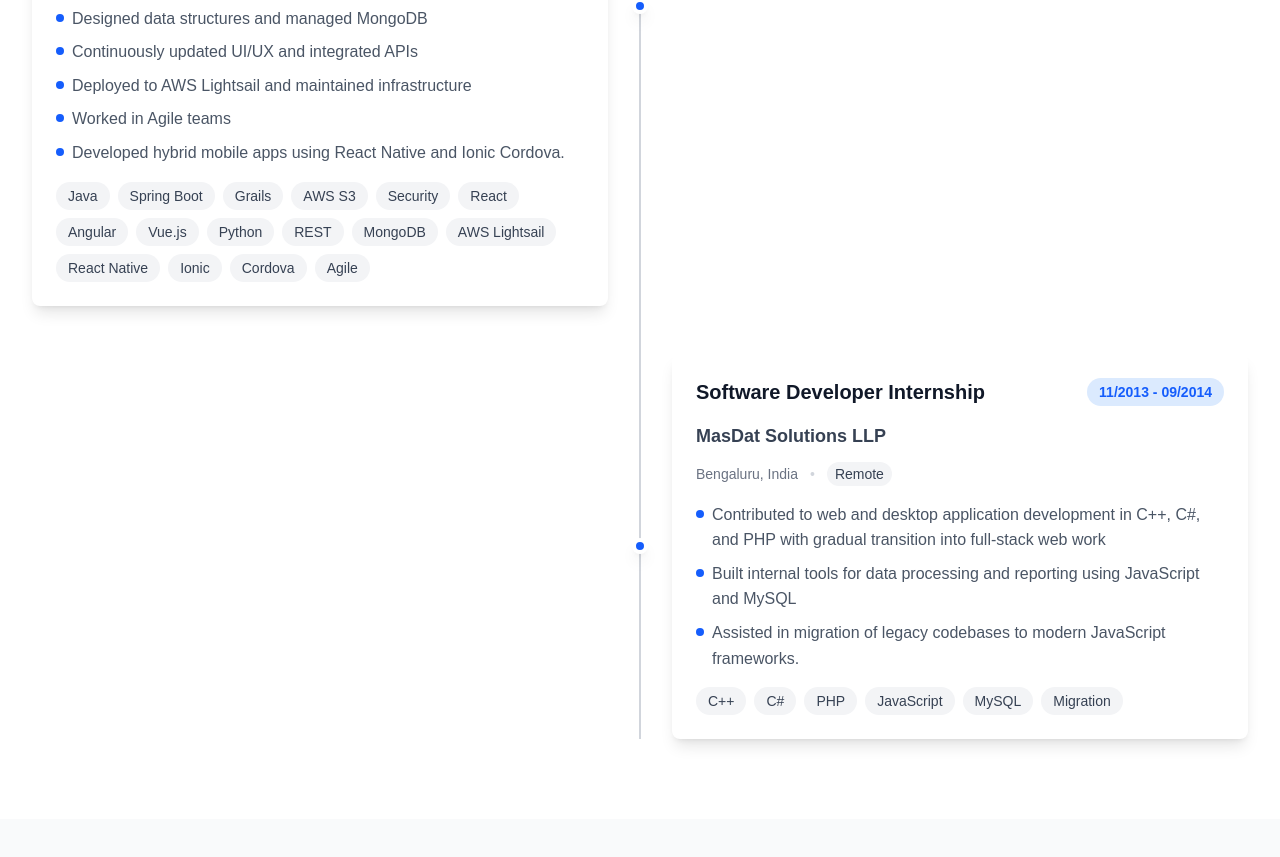
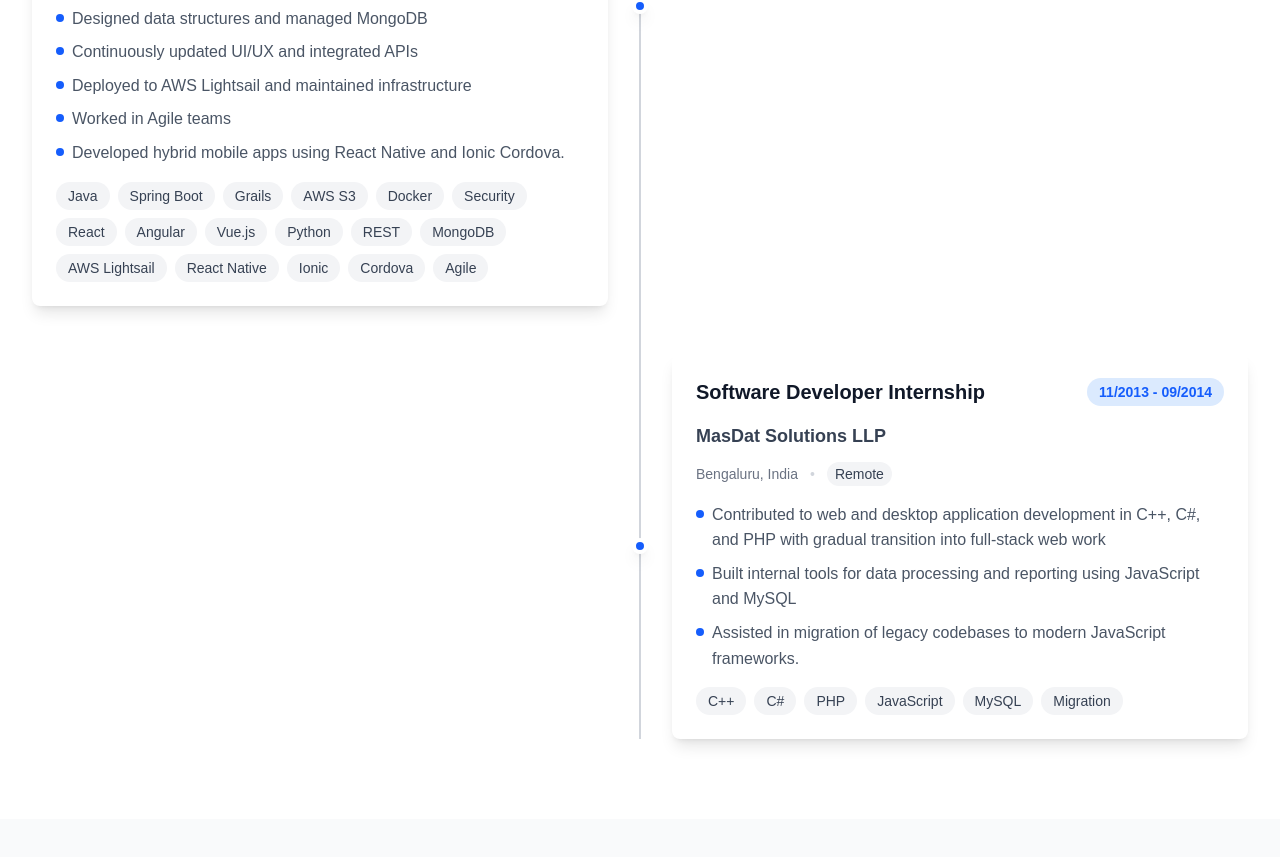
Before and after one commit to frontsunriver/profile_page, a Next.js app: page / in a window 1280 px wide. Shown: the part 3223-4080 px from the top of the page. Built offline with nearby package versions, Linux system fonts and the light colour scheme.

Commit message:
feat(:update)Update feature

```diff
--- a/src/components/Projects.tsx
+++ b/src/components/Projects.tsx
@@ -19,12 +19,22 @@
               key={index}
               className="bg-white rounded-lg shadow-lg overflow-hidden hover:shadow-xl transition-shadow duration-300 group"
             >
-              {/* Project Image Placeholder */}
-              <div className="h-48 bg-gradient-to-br from-blue-500 to-purple-600 flex items-center justify-center">
+              {/* Project Image */}
+              {project.useImage && project.image ? (
+                <div className="h-48" style={{ backgroundColor: project.bgColor || '#f3f4f6' }}>
+                  <img
+                    src={project.image}
+                    alt={`${project.name} logo`}
+                    className="w-full h-full object-contain p-4"
+                  />
+                </div>
+              ) : (
+                <div className="h-48 flex items-center justify-center" style={{ backgroundColor: project.bgColor || '#3b82f6' }}>
                   <div className="text-white text-6xl font-bold">
                     {project.name.split(' ').map(word => word[0]).join('')}
                   </div>
                 </div>
+              )}
 
               <div className="p-6">
                 <h3 className="text-xl font-bold text-gray-900 mb-3 group-hover:text-blue-600 transition-colors">
@@ -46,7 +56,21 @@
                   ))}
                 </div>
 
-                <div className="flex space-x-4">
+                <div className="flex">
+                  {project.live ? (
+                    <a
+                      href={project.live}
+                      target="_blank"
+                      rel="noopener noreferrer"
+                      className="flex items-center px-4 py-2 bg-blue-600 text-white rounded-lg hover:bg-blue-700 transition-colors duration-200"
+                    >
+                      <svg className="h-4 w-4 mr-2" fill="none" stroke="currentColor" viewBox="0 0 24 24">
+                        <path strokeLinecap="round" strokeLinejoin="round" strokeWidth={2} d="M10 6H6a2 2 0 00-2 2v10a2 2 0 002 2h10a2 2 0 002-2v-4M14 4h6m0 0v6m0-6L10 14" />
+                      </svg>
+                      Live Link
+                    </a>
+                  ) : (
+                    project.github && (
                       <a
                         href={project.github}
                         target="_blank"
@@ -58,18 +82,8 @@
                         </svg>
                         Code
                       </a>
-
-                  <a
-                    href={project.live}
-                    target="_blank"
-                    rel="noopener noreferrer"
-                    className="flex items-center px-4 py-2 bg-blue-600 text-white rounded-lg hover:bg-blue-700 transition-colors duration-200"
-                  >
-                    <svg className="h-4 w-4 mr-2" fill="none" stroke="currentColor" viewBox="0 0 24 24">
-                      <path strokeLinecap="round" strokeLinejoin="round" strokeWidth={2} d="M10 6H6a2 2 0 00-2 2v10a2 2 0 002 2h10a2 2 0 002-2v-4M14 4h6m0 0v6m0-6L10 14" />
-                    </svg>
-                    Live Demo
-                  </a>
+                    )
+                  )}
                 </div>
               </div>
             </div>
--- a/src/config/profile.ts
+++ b/src/config/profile.ts
@@ -42,6 +42,8 @@
       github: string;
       live: string;
       image: string;
+      useImage?: boolean;
+      bgColor?: string;
     }>;
   };
   education: {
@@ -126,7 +128,7 @@
         location: "Tel Aviv‑Yafo, Tel Aviv, Israel",
         workMode: "Remote",
         description: "Designed backend with Java Spring Boot and Grails, integrated AWS S3 storage and built a security module; implemented UI/UX with React, Angular, and Vue.js; developed REST APIs with Python and integrated them into front‑end applications; designed data structures and managed MongoDB; continuously updated UI/UX and integrated APIs; deployed to AWS Lightsail and maintained infrastructure; worked in Agile teams; developed hybrid mobile apps using React Native and Ionic Cordova.",
-        technologies: ["Java", "Spring Boot", "Grails", "AWS S3", "Security", "React", "Angular", "Vue.js", "Python", "REST", "MongoDB", "AWS Lightsail", "React Native", "Ionic", "Cordova", "Agile"]
+        technologies: ["Java", "Spring Boot", "Grails", "AWS S3", "Docker", "Security", "React", "Angular", "Vue.js", "Python", "REST", "MongoDB", "AWS Lightsail", "React Native", "Ionic", "Cordova", "Agile"]
       },
       {
         company: "MasDat Solutions LLP",
@@ -168,28 +170,33 @@
     title: "Featured Projects",
     items: [
       {
-        name: "E-Commerce Platform",
-        description: "A full-stack e-commerce solution with real-time inventory management, payment processing, and admin dashboard.",
-        technologies: ["React", "Node.js", "PostgreSQL", "Stripe", "AWS"],
-        github: "https://github.com/frontsunriver/ecommerce-platform",
-        live: "https://ecommerce-demo.com",
-        image: "/images/ecommerce.jpg"
+        name: "Luxury House Booking Platform",
+        description: "A luxury villa/house booking order system in Croatia built with PHP/Laravel, featuring real-time updates via WebSockets, Airbnb integration for listings/reservations, and robust availability management.",
+        technologies: ["PHP", "Laravel", "MySQL", "WebSockets", "Airbnb API"],
+        github: "",
+        live: "https://luxurycroatiaretreats.com",
+        image: "/luxurycroatiaretreats-log.png",
+        useImage: true,
+        bgColor: "#f3f4f6"
       },
       {
-        name: "Task Management App",
-        description: "A collaborative task management application with real-time updates, team collaboration features, and project tracking.",
-        technologies: ["Next.js", "TypeScript", "MongoDB", "Socket.io", "Tailwind CSS"],
-        github: "https://github.com/frontsunriver/task-manager",
-        live: "https://taskmanager-demo.com",
-        image: "/images/taskmanager.jpg"
+        name: "Vaultka Crypto Platform",
+        description: "A crypto application built with React and Next.js, using NestJS for the backend with Web3 integration and Wagmi for wallet connectivity.",
+        technologies: ["React", "Next.js", "NestJS", "Web3", "Wagmi", "TypeScript"],
+        github: "",
+        live: "https://vaultka.com",
+        image: "/vaultka-logo.png",
+        useImage: true,
+        bgColor: "#5571ff"
       },
       {
-        name: "Weather Dashboard",
-        description: "A responsive weather dashboard with location-based forecasts, interactive maps, and data visualization.",
-        technologies: ["Vue.js", "Chart.js", "OpenWeather API", "PWA"],
-        github: "https://github.com/frontsunriver/weather-dashboard",
-        live: "https://weather-demo.com",
-        image: "/images/weather.jpg"
+        name: "React Native App Template",
+        description: "A React Native template (Expo) tailored for building mobile apps, including a job posting platform similar to Freelancer/Upwork.",
+        technologies: ["React Native", "Expo", "JavaScript", "Tailwind CSS"],
+        github: "https://github.com/frontsunriver/sierra-react-native.git",
+        live: "",
+        image: "/images/weather.jpg",
+        bgColor: "#111827"
       }
     ]
   },
```
Also changed, not shown: public/luxurycroatiaretreats-log.png (added), public/vaultka-logo.png (added). Lines whose indentation alone changed are shown as unchanged.
